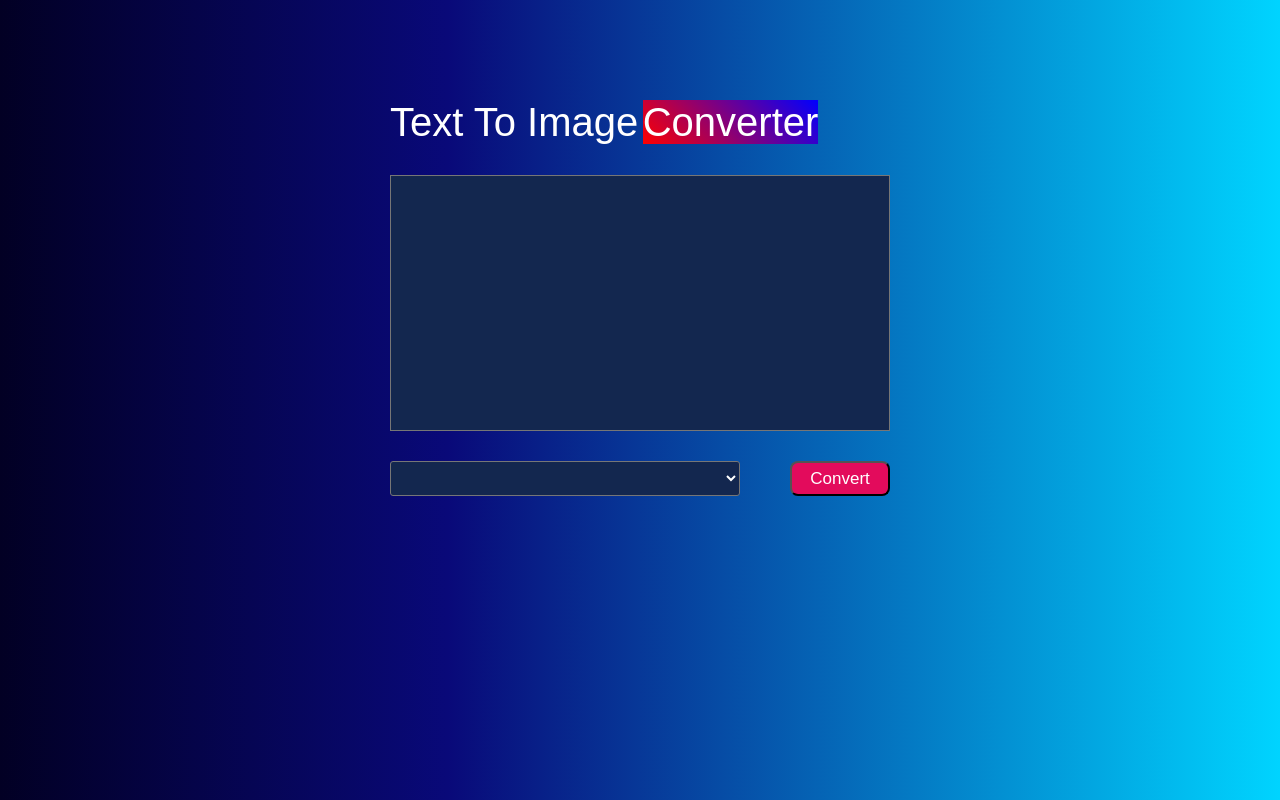
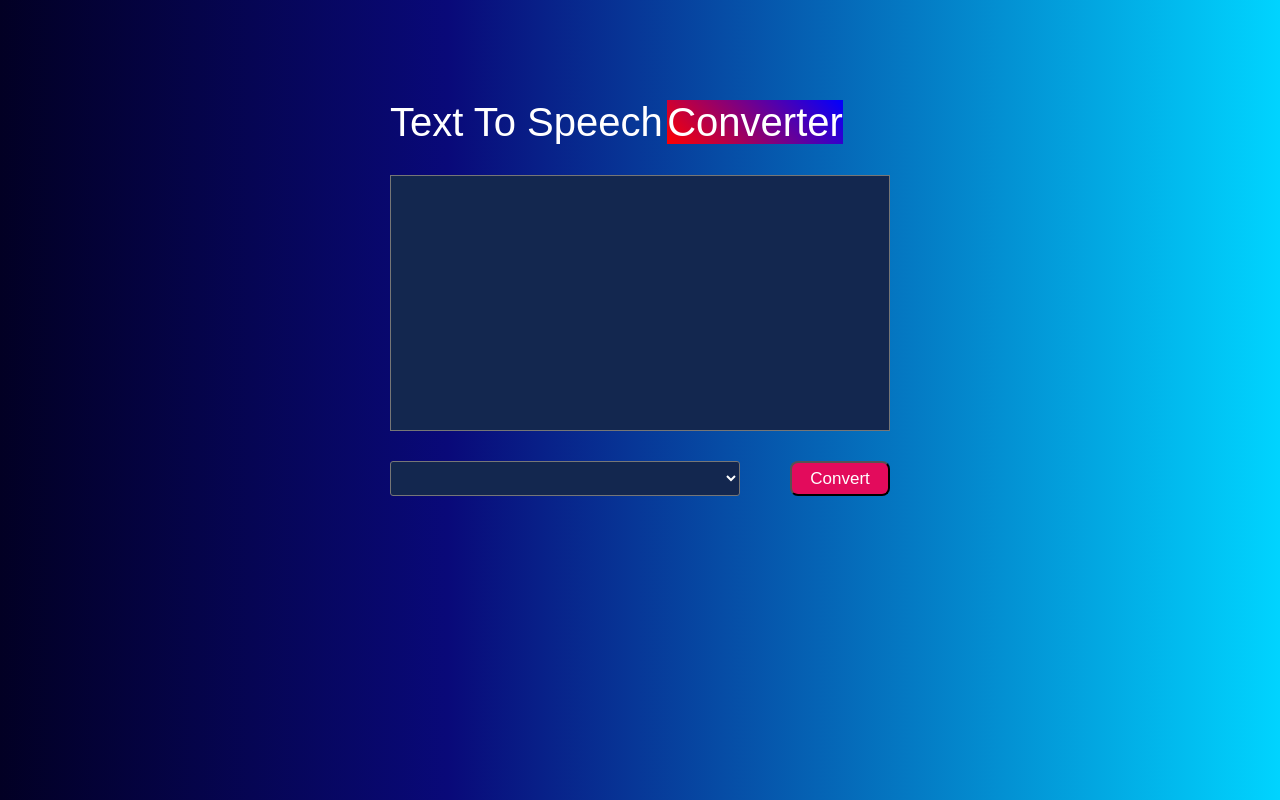
Before and after one commit to PrithviEncoder/TextToSpeechConverter, a plain HTML site: page index.html in a window 1280 px wide. Drawn offline with Linux system fonts and the light colour scheme.

Commit message:
Update index.html

```diff
--- a/index.html
+++ b/index.html
@@ -11,7 +11,7 @@
 <body>
 
     <div class="container">
-        <div><span class="head">text to image</span>
+        <div><span class="head">text to speech</span>
         <span class="head head2">converter</span></div>
         <textarea name="text" id="text"></textarea>
         <div class="input"> <select id="selected">
```
